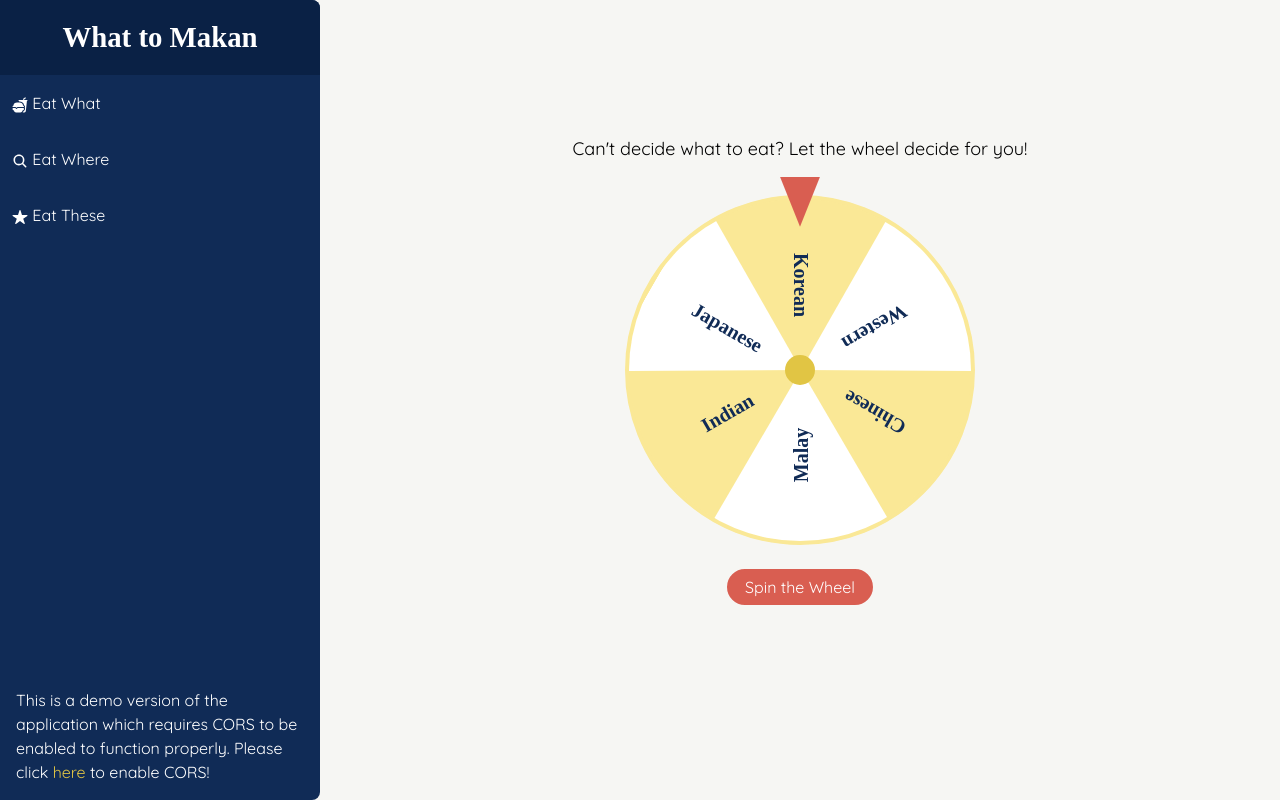
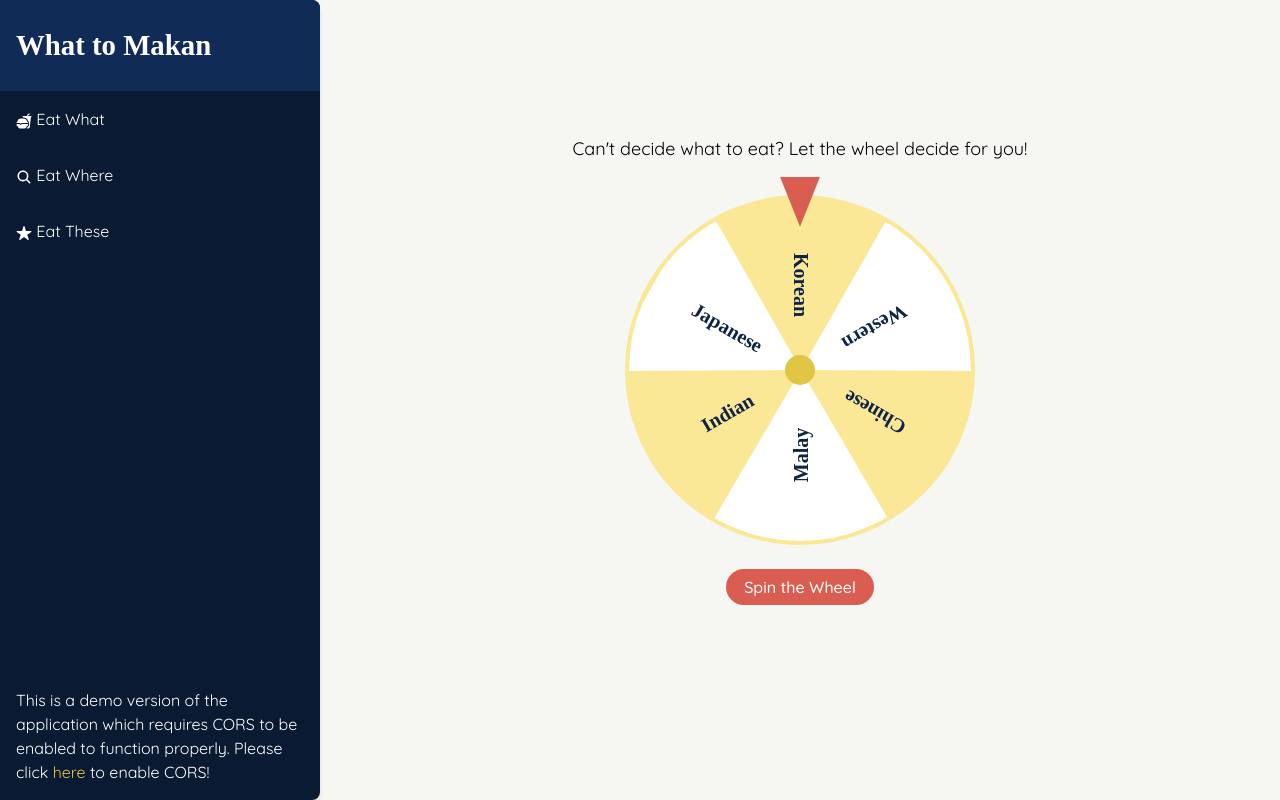
Before and after one commit to charmainelhm/what-to-makan, a React (Create React App) app: page / in a window 1280 px wide. Built offline with nearby package versions, Linux system fonts and the light colour scheme; no server answers; a web font is replaced by a local one.

Commit message:
Edit styling for sidebar

```diff
--- a/src/App.js
+++ b/src/App.js
@@ -59,7 +59,7 @@ function App() {
   return (
     <div className="App">
       <div className="sidebar">
-        <h1 className="text-center py-4 bg-blue-1000">What to Makan</h1>
+        <h1 className="bg-blue-800 px-4 py-6">What to Makan</h1>
         <Navigation />
         <p className="mt-auto p-4">
           This is a demo version of the application which requires CORS to be
--- a/src/index.css
+++ b/src/index.css
@@ -16,6 +16,7 @@
   body {
     @apply bg-yellow-100;
     font-family: "Quicksand", sans-serif;
+    font-weight: 400;
   }
 
   h1,
@@ -56,6 +57,7 @@
 @layer components {
   .btn {
     @apply rounded-full px-4 py-1 border-2 border-red-400 transition ease-out duration-200;
+    font-weight: 500;
   }
 
   .btn-solid {
@@ -67,15 +69,15 @@
   }
 
   .sidebar {
-    @apply bg-blue-900 text-white fixed z-10 h-full w-1/4 max-w-xs overflow-hidden rounded-r-lg flex flex-col;
+    @apply text-white bg-blue-1000 fixed z-10 h-full w-1/4 max-w-xs overflow-hidden rounded-r-lg flex flex-col shadow-md;
   }
 
   .nav-item {
-    @apply px-3 py-4;
+    @apply p-4 transition-all;
   }
 
   .nav-item:hover {
-    @apply bg-blue-1000 scale-105;
+    @apply bg-blue-900 translate-x-2 font-bold;
   }
 
   .content-container {
--- a/tailwind.config.js
+++ b/tailwind.config.js
@@ -8,8 +8,9 @@ module.exports = {
         "auto-fill": "repeat(auto-fill, minmax(250px, 1fr))",
       },
       colors: {
-        "blue-900": "#102b56",
-        "blue-1000": "#0a2145",
+        "blue-800": "#102b56",
+        "blue-900": "#0e2346",
+        "blue-1000": "#0a1a33",
         "red-400": "#d95e51",
         "yellow-100": "#f6f6f3",
         "yellow-200": "#fae896",
```
